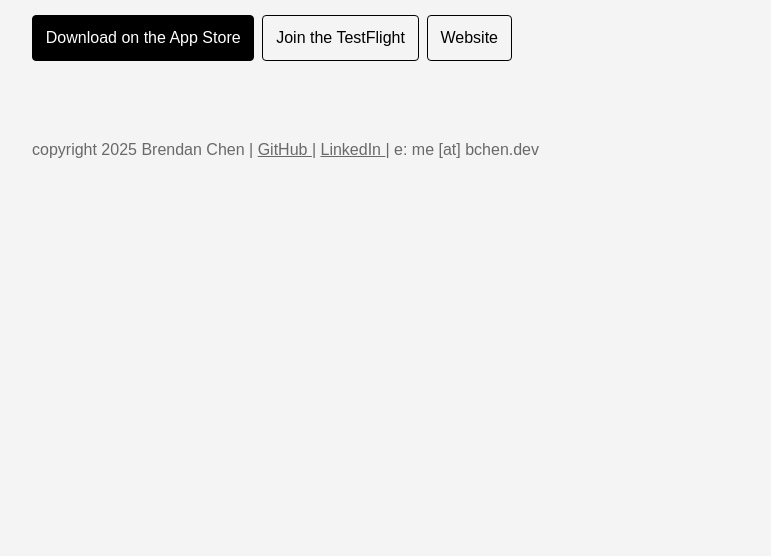
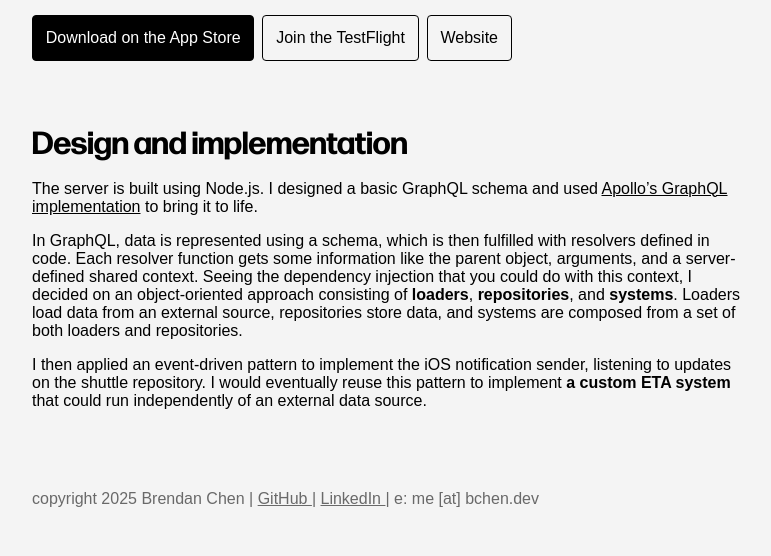
Before and after one commit to brendan-ch/brendan-ch.github.io, a Jekyll site: the page built from projects/interchange/index.md, in a window 1280 px wide. Shown: the part 648-1204 px from the top of the page, without its empty margins (248-1019 px from the left). Built offline with Jekyll 4.4.1, drawn with Linux system fonts in a browser that asks for light colours; some web fonts are replaced; before the commit the page ends 900 px from its top, so only the background shows below that.

Commit message:
Update Interchange screenshots and add note on implementation

```diff
--- a/projects/interchange/index.md
+++ b/projects/interchange/index.md
@@ -14,3 +14,20 @@ GraphQL, with Redis as a primary storage mechanism.
 [Join the TestFlight](https://testflight.apple.com/join/HbuHfUgW){: .secondary-action }
 [Website](https://interchange.bchen.dev/){: .secondary-action }
 {: .horizontal-wrapper }
+
+## Design and implementation
+
+The server is built using Node.js. I designed a basic GraphQL schema and
+used [Apollo's GraphQL implementation](https://www.apollographql.com/docs/apollo-server/getting-started)
+to bring it to life.
+
+In GraphQL, data is represented using a schema, which is then fulfilled with
+resolvers defined in code. Each resolver function gets some information like the
+parent object, arguments, and a server-defined shared context. Seeing the dependency injection
+that you could do with this context, I decided on an object-oriented approach consisting
+of **loaders**, **repositories**, and **systems**. Loaders load data from an external source,
+repositories store data, and systems are composed from a set of both loaders and repositories.
+
+I then applied an event-driven pattern to implement the iOS notification sender, listening
+to updates on the shuttle repository. I would eventually reuse this pattern to implement
+**a custom ETA system** that could run independently of an external data source.
```
Also changed, not shown: 1 other file.
